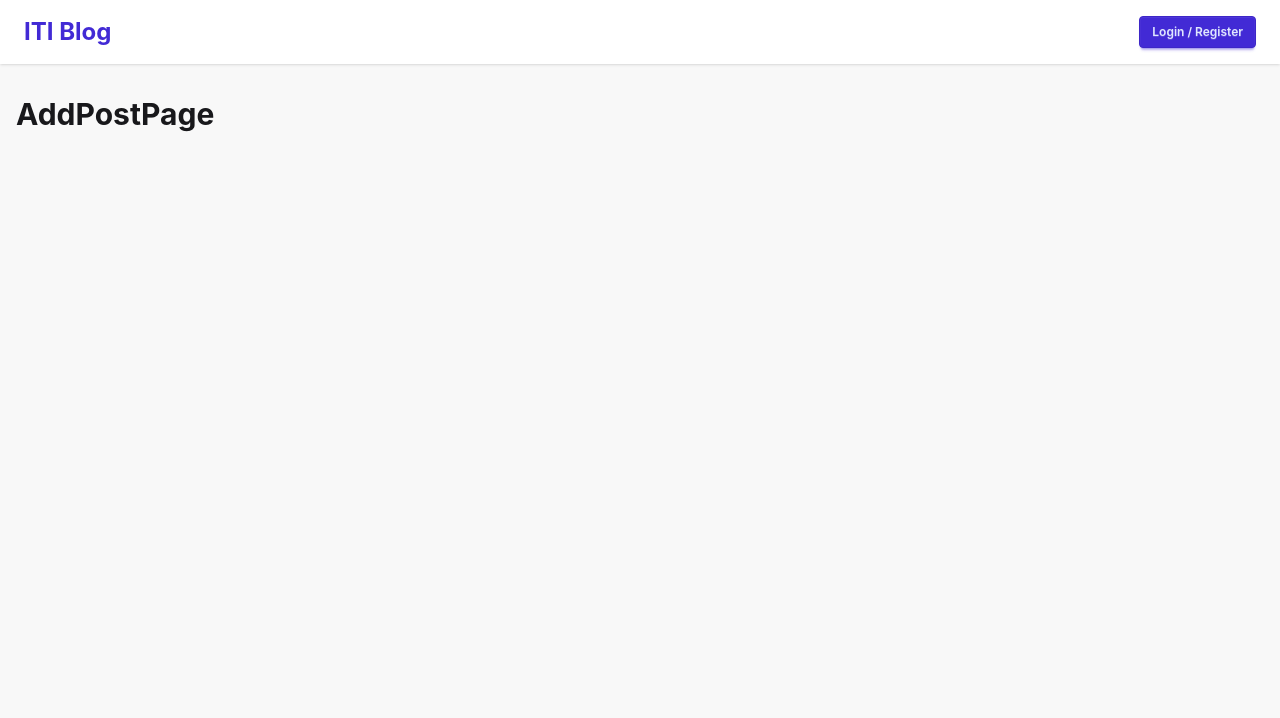
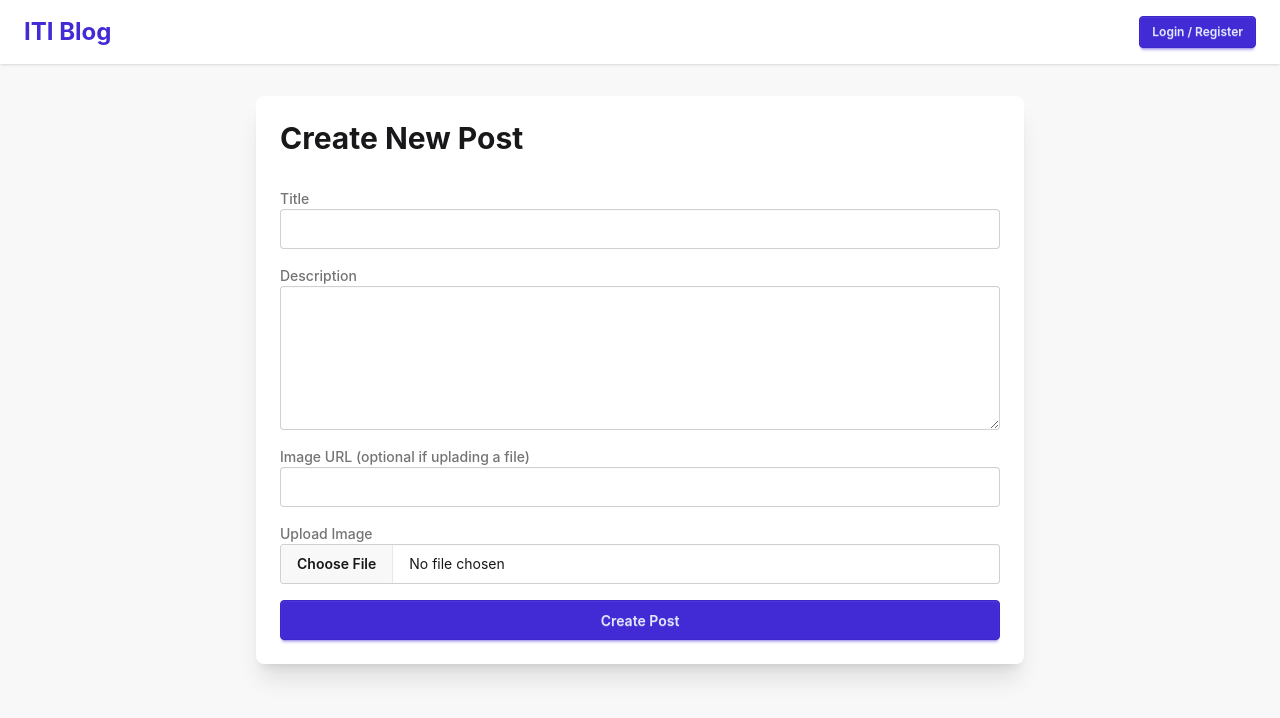
Before and after one commit to AkramGaber/blog-app, a React (Vite) app: page /posts/new in a window 1280 px wide. Shown: the top 718 px of the page. Built offline with nearby package versions, Linux system fonts and the light colour scheme.

Commit message:
feat: implemented add and edit post form with image upload integration with IMGBB

```diff
--- a/backend/db.json
+++ b/backend/db.json
@@ -16,9 +16,9 @@
   "posts": [
     {
       "id": 1,
-      "title": "Welcome to DevBlog",
-      "description": "This is the first sample post in the application.",
-      "image": "https://images.unsplash.com/photo-1499750310107-5fef28a66643",
+      "title": "Welcome to ITI Blog Posts",
+      "description": "A wise man once said: مَن عَرَف شَرَفَ ما يَطلُب، هانَ عليه ما يَبذُل",
+      "image": "https://images.unsplash.com/photo-1571171637578-41bc2dd41cd2?q=80&w=2070&auto=format&fit=crop&ixlib=rb-4.1.0&ixid=M3wxMjA3fDB8MHxwaG90by1wYWdlfHx8fGVufDB8fHx8fA%3D%3D",
       "authorId": 1,
       "authorName": "Akram",
       "createdAt": "2026-05-15T12:00:00Z"
@@ -26,11 +26,20 @@
     {
       "title": "My First Real Post",
       "description": "Testing protected post creation.",
-      "image": "https://images.unsplash.com/photo-1499750310107-5fef28a66643",
+      "image": "https://images.unsplash.com/photo-1532618500676-2e0cbf7ba8b8?q=80&w=1120&auto=format&fit=crop&ixlib=rb-4.1.0&ixid=M3wxMjA3fDB8MHxwaG90by1wYWdlfHx8fGVufDB8fHx8fA%3D%3D",
       "authorId": 1,
       "authorName": "Akram Gaber",
       "createdAt": "2026-05-15T12:00:00Z",
       "id": 2
+    },
+    {
+      "title": "Frameworks",
+      "description": "Frameworks hell is what we will be talking about today jumping from node/express to nest right to react to angular arriving at next.",
+      "image": "https://i.ibb.co/99hJ8xGx/frameworks.png",
+      "authorId": 2,
+      "authorName": "Akram",
+      "createdAt": "2026-05-15T18:26:58.738Z",
+      "id": 3
     }
   ]
 }
--- a/src/components/PostCard.jsx
+++ b/src/components/PostCard.jsx
@@ -5,7 +5,7 @@ export default function PostCard({ post }) {
     <div className="card bg-base-100 shadow-xl">
       <figure className="h-56 overflow-hidden">
         <img
-          src={post.img}
+          src={post.image}
           alt={post.title}
           className="w-full h-full object-cover"
         />
--- /dev/null
+++ b/src/components/PostForm.jsx
@@ -0,0 +1,159 @@
+import { zodResolver } from "@hookform/resolvers/zod";
+import React, { useEffect } from "react";
+import { useForm } from "react-hook-form";
+import { useNavigate, useParams } from "react-router-dom";
+import { postSchema } from "../schemas/postSchema";
+import { createPost, getPostById, updatePost } from "../services/postService";
+import toast from "react-hot-toast";
+import { uploadImage } from "../services/imageService";
+import FormField from "./FormField";
+import { useAuth } from "../contexts/AuthContext";
+
+export default function PostForm() {
+  const navigate = useNavigate();
+  const { id } = useParams();
+  const { user } = useAuth();
+
+  const isEditMode = Boolean(id);
+
+  const {
+    register,
+    handleSubmit,
+    reset,
+    formState: { errors, isSubmitting },
+  } = useForm({
+    resolver: zodResolver(postSchema),
+    defaultValues: {
+      title: "",
+      description: "",
+      image: "",
+    },
+  });
+
+  useEffect(() => {
+    if (!isEditMode) return;
+
+    const fetchPost = async () => {
+      try {
+        const post = await getPostById(id);
+        reset({
+          title: post.title,
+          description: post.description,
+          image: post.image,
+        });
+      } catch {
+        toast.error("Failed to load post");
+        navigate("/");
+      }
+    };
+
+    fetchPost();
+  }, [id, isEditMode, navigate, reset]);
+
+  const onSubmit = async (data) => {
+    try {
+      let imageUrl = data.image;
+      const fileInput = document.getElementById("imageFile");
+
+      if (fileInput?.files?.[0]) {
+        imageUrl = await uploadImage(fileInput.files[0]);
+      }
+
+      const postData = {
+        title: data.title,
+        description: data.description,
+        image: imageUrl,
+        authorId: user.id,
+        authorName: user.name,
+        createdAt: new Date().toISOString(),
+      };
+
+      if (isEditMode) {
+        await updatePost(id, postData);
+        toast.success("Post updated successfully");
+      } else {
+        await createPost(postData);
+        toast.success("Post created successfully");
+      }
+
+      navigate("/");
+    } catch {
+      toast.error("Failed to save post");
+    }
+  };
+
+  return (
+    <div className="max-w-3xl mx-auto">
+      <div className="card bg-base-100 shadow-xl">
+        <div className="card-body">
+          <h1 className="text-3xl font-bold mb-6">
+            {isEditMode ? "Edit Post" : "Create New Post"}
+          </h1>
+
+          <form onSubmit={handleSubmit(onSubmit)} className="space-y-4">
+            <FormField
+              label="Title"
+              name="title"
+              register={register}
+              error={errors.title}
+            />
+
+            <div className="form-control">
+              <label className="label">
+                <span className="label-text font-medium">Description</span>
+              </label>
+
+              <textarea
+                rows="6"
+                className={`textarea textarea-bordered w-full ${
+                  errors.description ? "textarea-error" : ""
+                }`}
+                {...register("description")}
+              />
+
+              {errors.description && (
+                <label className="label">
+                  <span className="label-text-alt text-error">
+                    {errors.description.message}
+                  </span>
+                </label>
+              )}
+            </div>
+
+            <FormField
+              label="Image URL (optional if uplading a file)"
+              name="image"
+              register={register}
+              error={errors.image}
+            />
+
+            <div className="form-control">
+              <label className="label">
+                <span className="label-text font-medium">Upload Image</span>
+              </label>
+
+              <input
+                id="imageFile"
+                type="file"
+                accept="image/*"
+                className="file-input file-input-bordered w-full"
+              />
+            </div>
+
+            <button
+              type="submit"
+              className="btn btn-primary w-full"
+              disabled={isSubmitting}
+            >
+              {isSubmitting
+                ? "Saving..."
+                : isEditMode
+                  ? "Update Post"
+                  : "Create Post"}
+            </button>
+          </form>
+        </div>
+      </div>
+    </div>
+  );
+}
--- /dev/null
+++ b/src/components/ProtectedRoute.jsx
@@ -0,0 +1,18 @@
+import React from 'react'
+import { useAuth } from '../contexts/AuthContext'
+import LoadingSpinner from './LoadingSpinner';
+import { Navigate, Outlet } from 'react-router-dom';
+
+export default function ProtectedRoute() {
+    const { isAuthenticated, loading } = useAuth();
+
+    if(loading) {
+        return <LoadingSpinner />
+    }
+
+    if(isAuthenticated) {
+        return <Navigate to='/auth' replace />
+    }
+
+  return <Outlet />
+}
--- a/src/pages/AddPostPage.jsx
+++ b/src/pages/AddPostPage.jsx
@@ -1,7 +1,6 @@
 import React from 'react'
+import PostForm from '../components/PostForm'
 
 export default function AddPostPage() {
-  return (
-    <div className='text-3xl font-bold'>AddPostPage</div>
-  )
+  return <PostForm />
 }
--- a/src/routes/ProtectedRoute.jsx
+++ /dev/null
@@ -1,7 +0,0 @@
-import React from 'react'
-
-export default function ProtectedRoute() {
-  return (
-    <div>ProtectedRoute</div>
-  )
-}
--- /dev/null
+++ b/src/routes/index.jsx
@@ -0,0 +1,45 @@
+import React from 'react'
+import { createBrowserRouter } from 'react-router-dom'
+import MainLayout from '../layouts/MainLayout'
+import HomePage from '../pages/HomePage'
+import AuthPage from '../pages/AuthPage'
+import ProtectedRoute from '../components/ProtectedRoute'
+import AddPostPage from '../pages/AddPostPage'
+import EditPostPage from '../pages/EditPostPage'
+import NotFoundPage from '../pages/NotFoundPage'
+
+const router = createBrowserRouter([
+    {
+        path: '/',
+        element: <MainLayout />,
+        children: [
+            {
+                index: true,
+                element: <HomePage />,
+            },
+            {
+                path: 'auth',
+                element: <AuthPage />,
+            },
+            {
+                element: <ProtectedRoute />,
+                children: [
+                    {
+                        path: 'posts/new',
+                        element: <AddPostPage />,
+                    },
+                    {
+                        path: '/posts/:id/edit',
+                        element: <EditPostPage />,
+                    },
+                ],
+            },
+            {
+                path: '*',
+                element: <NotFoundPage />,
+            },
+        ],
+    },
+]);
+
+export default router;
--- /dev/null
+++ b/src/services/imageService.js
@@ -0,0 +1,13 @@
+import axios from "axios";
+
+export const uploadImage = async (file) => {
+  const formData = new FormData();
+  formData.append("image", file);
+  const apiKey = import.meta.env.VITE_IMGBB_API_KEY;
+
+  const response = await axios.post(
+    `https://api.imgbb.com/1/upload?key=${apiKey}`,
+    formData,
+  );
+  return response.data.data.url;
+};
```
Also changed, not shown: 1 other file (tests, documents, lock files or other folders).
